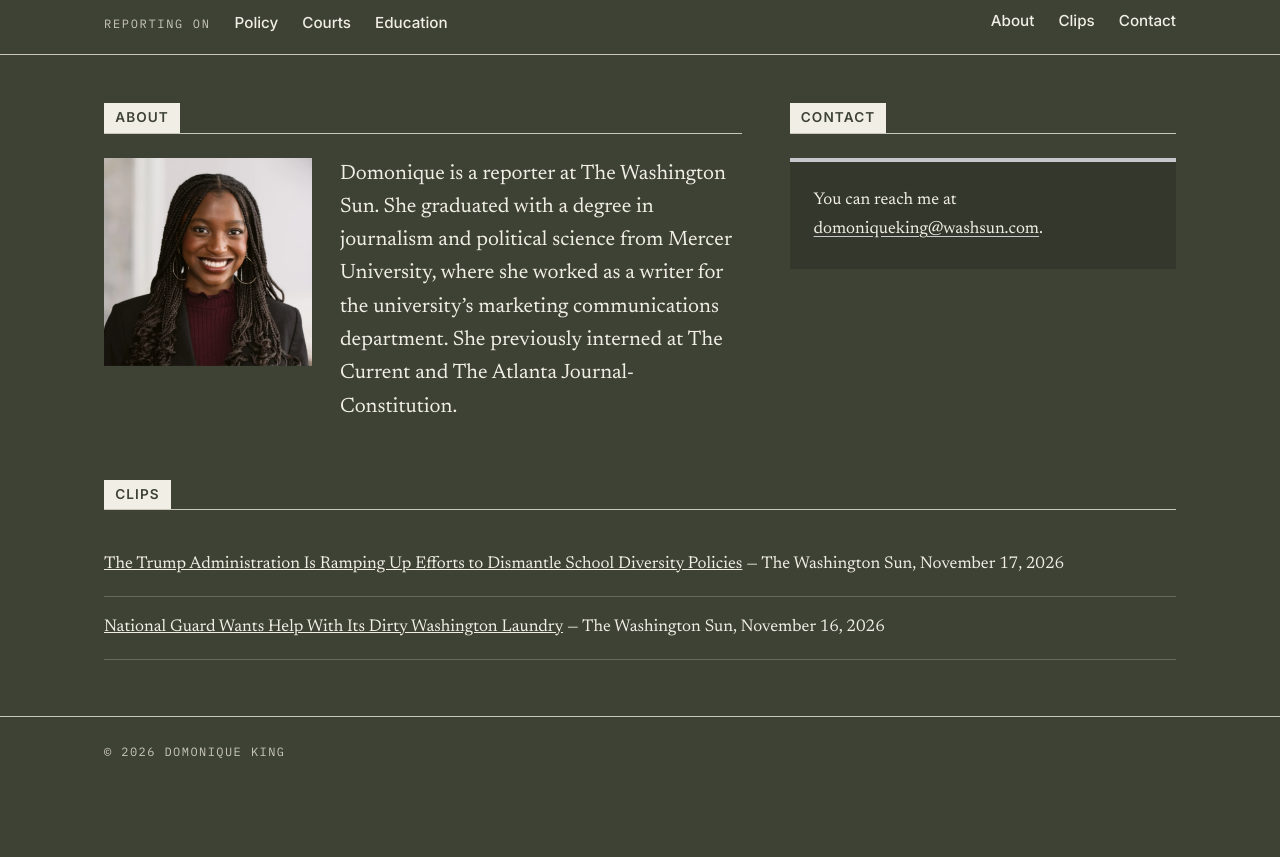
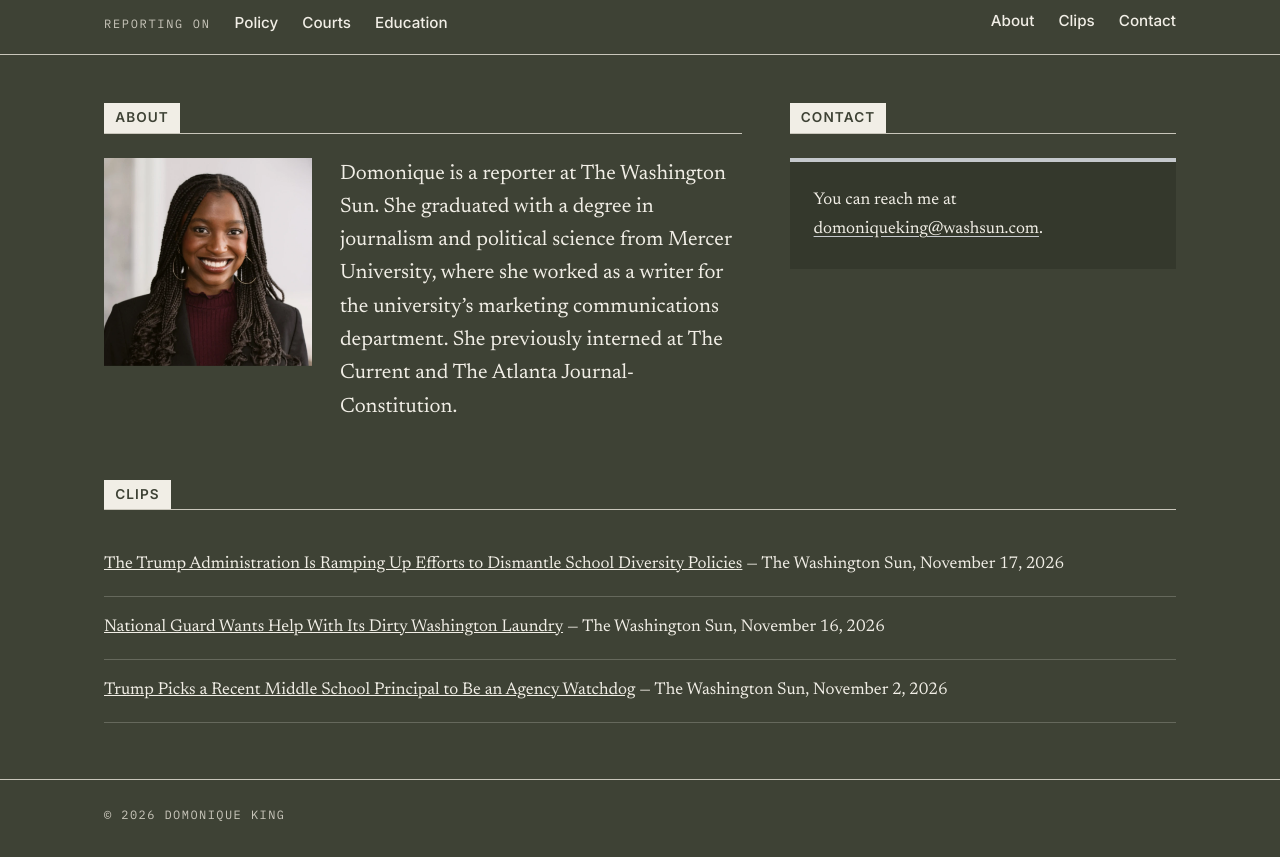
Before and after one commit to domoniqueking-pixel/DomoniqueKing, a plain HTML site: page index.html in a window 1280 px wide. Shown: the part 182-1039 px from the top of the page. Before the commit the page ends 976 px from the top, so only its background shows below. Drawn offline with Linux system fonts and the light colour scheme.

Commit message:
Add clip: Trump Picks a Recent Middle School Principal to Be an Agency Watchdog
Co-Authored-By: Claude Opus 5.5 <noreply@anthropic.com>
Claude-Session: https://claude.ai/code/session_01Vbd87fJtcKyQXmvxzbVMXT

```diff
--- a/index.html
+++ b/index.html
@@ -225,6 +225,7 @@
       <ul class="clips">
         <li><a href="https://www.washingtonsun.com/administration/trump-dismantle-school-diversity-policies">The Trump Administration Is Ramping Up Efforts to Dismantle School Diversity Policies</a> — The Washington Sun, November 17, 2026</li>
         <li><a href="https://www.washingtonsun.com/metro/national-guard-dc-laundry-services-contract">National Guard Wants Help With Its Dirty Washington Laundry</a> — The Washington Sun, November 16, 2026</li>
+        <li><a href="https://www.washingtonsun.com/administration/trump-principal-agency-watchdog">Trump Picks a Recent Middle School Principal to Be an Agency Watchdog</a> — The Washington Sun, November 2, 2026</li>
       </ul>
     </section>
   </main>
```
